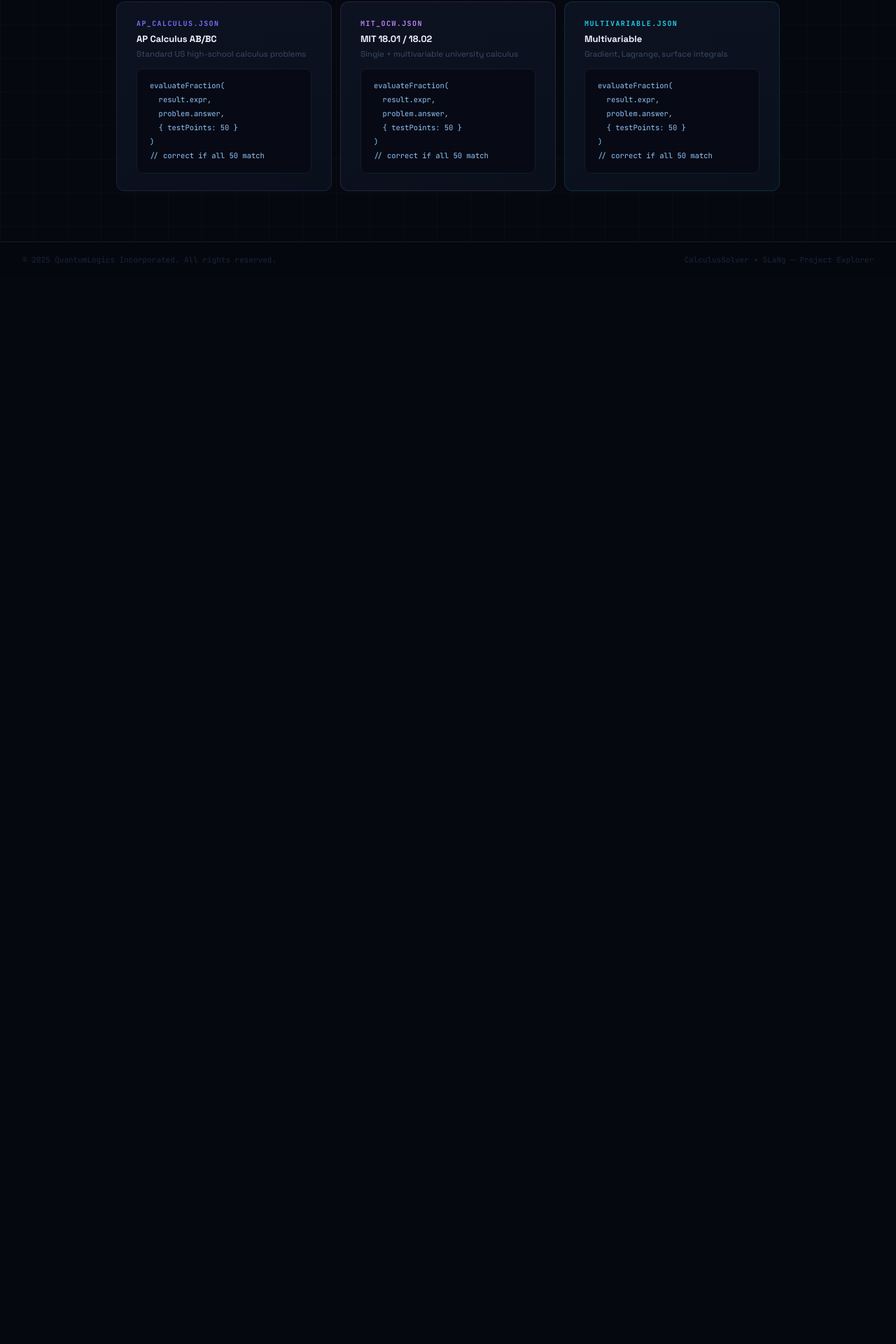
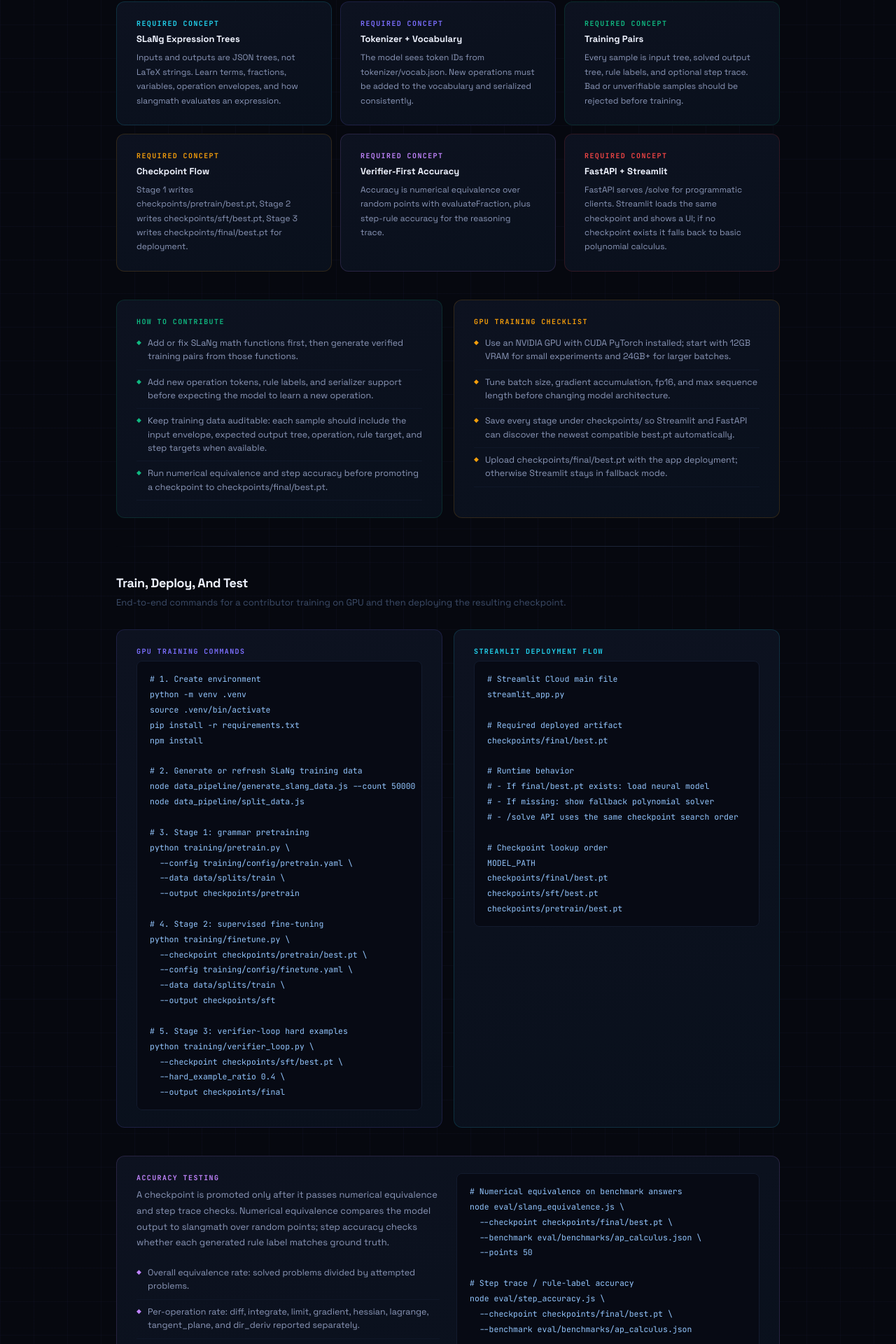
Before and after one commit to hammadabbasiisi786-cloud/CalculusSolver-Website, a React (Vite) app: page /solver in a window 1280 px wide. Shown: the part 3037-4957 px from the top of the page at 70% size. Before the commit the page ends 3433 px from the top, so only its background shows below. Built offline with nearby package versions, Linux system fonts and the light colour scheme.

Commit message:
more changings

```diff
--- a/src/pages/CalculusSolverPage.jsx
+++ b/src/pages/CalculusSolverPage.jsx
@@ -231,6 +231,82 @@ const DATA_SOURCES = [
     desc: "27% rejection rate.",
   },
 ];
+
+const CONTRIBUTOR_CONCEPTS = [
+  {
+    title: "SLaNg Expression Trees",
+    color: "#22D3EE",
+    body: "Inputs and outputs are JSON trees, not LaTeX strings. Learn terms, fractions, variables, operation envelopes, and how slangmath evaluates an expression.",
+  },
+  {
+    title: "Tokenizer + Vocabulary",
+    color: "#7C6FFF",
+    body: "The model sees token IDs from tokenizer/vocab.json. New operations must be added to the vocabulary and serialized consistently.",
+  },
+  {
+    title: "Training Pairs",
+    color: "#10B981",
+    body: "Every sample is input tree, solved output tree, rule labels, and optional step trace. Bad or unverifiable samples should be rejected before training.",
+  },
+  {
+    title: "Checkpoint Flow",
+    color: "#F59E0B",
+    body: "Stage 1 writes checkpoints/pretrain/best.pt, Stage 2 writes checkpoints/sft/best.pt, Stage 3 writes checkpoints/final/best.pt for deployment.",
+  },
+  {
+    title: "Verifier-First Accuracy",
+    color: "#C084FC",
+    body: "Accuracy is numerical equivalence over random points with evaluateFraction, plus step-rule accuracy for the reasoning trace.",
+  },
+  {
+    title: "FastAPI + Streamlit",
+    color: "#EF4444",
+    body: "FastAPI serves /solve for programmatic clients. Streamlit loads the same checkpoint and shows a UI; if no checkpoint exists it falls back to basic polynomial calculus.",
+  },
+];
+
+const GPU_COMMANDS = `# 1. Create environment
+python -m venv .venv
+source .venv/bin/activate
+pip install -r requirements.txt
+npm install
+
+# 2. Generate or refresh SLaNg training data
+node data_pipeline/generate_slang_data.js --count 50000 --out data/slang_dataset.jsonl
+node data_pipeline/split_data.js
+
+# 3. Stage 1: grammar pretraining
+python training/pretrain.py \\
+  --config training/config/pretrain.yaml \\
+  --data data/splits/train \\
+  --output checkpoints/pretrain
+
+# 4. Stage 2: supervised fine-tuning
+python training/finetune.py \\
+  --checkpoint checkpoints/pretrain/best.pt \\
+  --config training/config/finetune.yaml \\
+  --data data/splits/train \\
+  --output checkpoints/sft
+
+# 5. Stage 3: verifier-loop hard examples
+python training/verifier_loop.py \\
+  --checkpoint checkpoints/sft/best.pt \\
+  --hard_example_ratio 0.4 \\
+  --output checkpoints/final`;
+
+const ACCURACY_COMMANDS = `# Numerical equivalence on benchmark answers
+node eval/slang_equivalence.js \\
+  --checkpoint checkpoints/final/best.pt \\
+  --benchmark eval/benchmarks/ap_calculus.json \\
+  --points 50
+
+# Step trace / rule-label accuracy
+node eval/step_accuracy.js \\
+  --checkpoint checkpoints/final/best.pt \\
+  --benchmark eval/benchmarks/ap_calculus.json
+
+# Fast smoke test of the deployed API
+uvicorn api.app:app --host 0.0.0.0 --port 8000 --workers 1`;
 
 export default function CalculusSolverPage() {
   const [activeLayer, setActiveLayer] = useState(0);
@@ -634,6 +710,151 @@ uvicorn api.app:app \\
 
       <Divider />
 
+      {/* ── Contributor guide ─────────────────────────────────────────── */}
+      <SectionTitle sub="The concepts a new contributor should understand before changing data, model code, or training scripts.">
+        Contributor Starting Map
+      </SectionTitle>
+
+      <Grid cols={3} gap={12} style={{ marginBottom: 40 }}>
+        {CONTRIBUTOR_CONCEPTS.map((item) => (
+          <Card key={item.title} accent={item.color + "28"} glow>
+            <EyebrowLabel color={item.color}>Required Concept</EyebrowLabel>
+            <div
+              style={{
+                fontSize: 13,
+                fontWeight: 700,
+                color: "#EFF3FF",
+                marginBottom: 8,
+                fontFamily: "var(--font-sans)",
+              }}
+            >
+              {item.title}
+            </div>
+            <p
+              style={{
+                margin: 0,
+                fontSize: 12,
+                color: "#8B97B8",
+                lineHeight: 1.7,
+              }}
+            >
+              {item.body}
+            </p>
+          </Card>
+        ))}
+      </Grid>
+
+      <Grid cols={2} gap={16} style={{ marginBottom: 40 }}>
+        <Card glow accent="#10B98128">
+          <EyebrowLabel color="#10B981">How To Contribute</EyebrowLabel>
+          <ListItem color="#10B981">
+            Add or fix SLaNg math functions first, then generate verified
+            training pairs from those functions.
+          </ListItem>
+          <ListItem color="#10B981">
+            Add new operation tokens, rule labels, and serializer support before
+            expecting the model to learn a new operation.
+          </ListItem>
+          <ListItem color="#10B981">
+            Keep training data auditable: each sample should include the input
+            envelope, expected output tree, operation, rule target, and step
+            targets when available.
+          </ListItem>
+          <ListItem color="#10B981">
+            Run numerical equivalence and step accuracy before promoting a
+            checkpoint to checkpoints/final/best.pt.
+          </ListItem>
+        </Card>
+        <Card glow accent="#F59E0B28">
+          <EyebrowLabel color="#F59E0B">GPU Training Checklist</EyebrowLabel>
+          <ListItem color="#F59E0B">
+            Use an NVIDIA GPU with CUDA PyTorch installed; start with 12GB VRAM
+            for small experiments and 24GB+ for larger batches.
+          </ListItem>
+          <ListItem color="#F59E0B">
+            Tune batch size, gradient accumulation, fp16, and max sequence
+            length before changing model architecture.
+          </ListItem>
+          <ListItem color="#F59E0B">
+            Save every stage under checkpoints/ so Streamlit and FastAPI can
+            discover the newest compatible best.pt automatically.
+          </ListItem>
+          <ListItem color="#F59E0B">
+            Upload checkpoints/final/best.pt with the app deployment; otherwise
+            Streamlit stays in fallback mode.
+          </ListItem>
+        </Card>
+      </Grid>
+
+      <Divider />
+
+      {/* ── Practical training + deployment ───────────────────────────── */}
+      <SectionTitle sub="End-to-end commands for a contributor training on GPU and then deploying the resulting checkpoint.">
+        Train, Deploy, And Test
+      </SectionTitle>
+
+      <Grid cols={2} gap={16} style={{ marginBottom: 40 }}>
+        <Card glow accent="#7C6FFF28">
+          <EyebrowLabel color="#7C6FFF">GPU Training Commands</EyebrowLabel>
+          <Code>{GPU_COMMANDS}</Code>
+        </Card>
+        <Card glow accent="#22D3EE28">
+          <EyebrowLabel color="#22D3EE">Streamlit Deployment Flow</EyebrowLabel>
+          <Code>{`# Streamlit Cloud main file
+streamlit_app.py
+
+# Required deployed artifact
+checkpoints/final/best.pt
+
+# Runtime behavior
+# - If final/best.pt exists: load neural model
+# - If missing: show fallback polynomial solver
+# - /solve API uses the same checkpoint search order
+
+# Checkpoint lookup order
+MODEL_PATH
+checkpoints/final/best.pt
+checkpoints/sft/best.pt
+checkpoints/pretrain/best.pt`}</Code>
+        </Card>
+      </Grid>
+
+      <Card glow accent="#C084FC28" style={{ marginBottom: 40 }}>
+        <Grid cols={2} gap={24}>
+          <div>
+            <EyebrowLabel color="#C084FC">Accuracy Testing</EyebrowLabel>
+            <p
+              style={{
+                margin: "0 0 14px",
+                fontSize: 13,
+                color: "#8B97B8",
+                lineHeight: 1.75,
+              }}
+            >
+              A checkpoint is promoted only after it passes numerical
+              equivalence and step trace checks. Numerical equivalence compares
+              the model output to slangmath over random points; step accuracy
+              checks whether each generated rule label matches ground truth.
+            </p>
+            <ListItem color="#C084FC">
+              Overall equivalence rate: solved problems divided by attempted
+              problems.
+            </ListItem>
+            <ListItem color="#C084FC">
+              Per-operation rate: diff, integrate, limit, gradient, hessian,
+              lagrange, tangent_plane, and dir_deriv reported separately.
+            </ListItem>
+            <ListItem color="#C084FC">
+              Per-rule accuracy: power_rule, chain_rule, product_rule,
+              quotient_rule, and operation-specific rules.
+            </ListItem>
+          </div>
+          <Code>{ACCURACY_COMMANDS}</Code>
+        </Grid>
+      </Card>
+
+      <Divider />
+
       {/* ── Evaluation ────────────────────────────────────────────────── */}
       <SectionTitle sub="Three benchmark sets, all measured by numerical equivalence.">
         Evaluation
```
